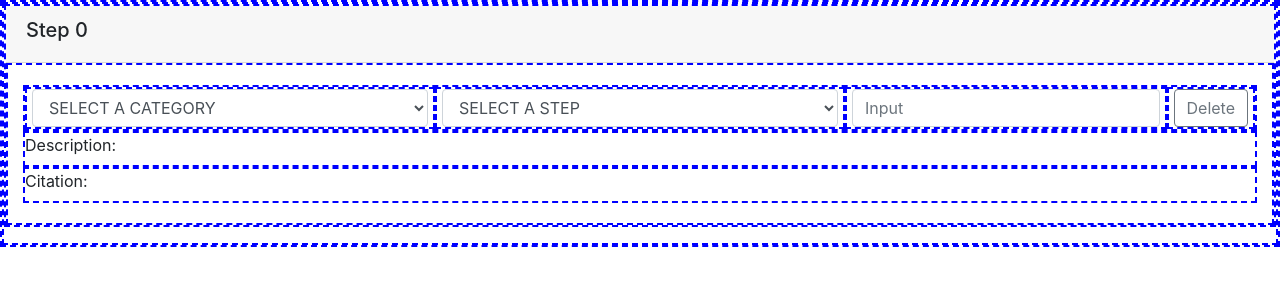
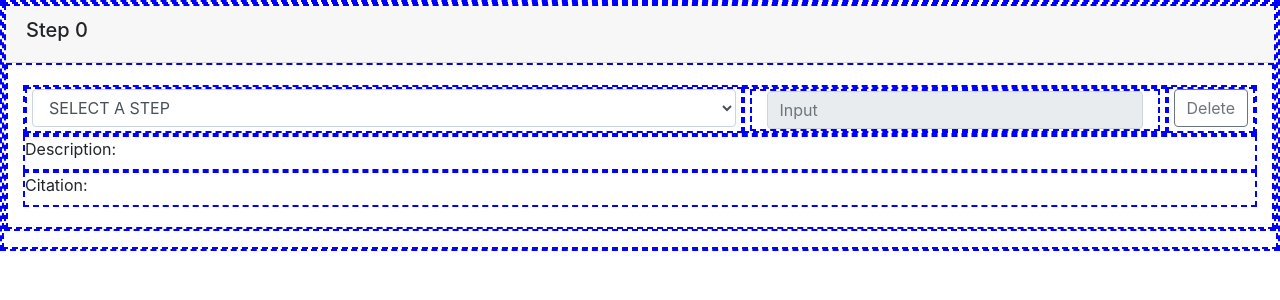
Before and after one commit to 17livincent/HonorsThesisProject, a React (Create React App) app in the folder client/: page / in a window 1280 px wide. Shown: the top 300 px of the page. Built offline with nearby package versions, Linux system fonts and the light colour scheme.

Commit message:
Removed category dropdown

```diff
--- a/client/src/AugStepForm.js
+++ b/client/src/AugStepForm.js
@@ -28,7 +28,6 @@ class AugStepForm extends React.Component {
 
         this.setRemoveStep = this.setRemoveStep.bind(this);
         this.clearSelects = this.clearSelects.bind(this);
-        this.populateOptions = this.populateOptions.bind(this);
     }
 
     componentDidMount() {
@@ -50,38 +49,45 @@ class AugStepForm extends React.Component {
         });
     }
 
+    // sets the state value to show that the delete button was pressed
     setRemoveStep() {
         this.setState({removeStep: true});
         alert('Step deleted');  // for testing
     }
 
+    // NOT WORKING
     clearSelects() {
-        if(this.state.stepCategory === '') {
-            document.getElementById('selectStepName').value = '';
-            document.getElementById('inputField').value = '';
-        }
+        //if(this.state.stepCategory === '') {
+        //    document.getElementById('selectStepName').value = '';
+        //    document.getElementById('inputField').value = '';
+        //}
         if(this.state.stepName === '') {
             document.getElementById('inputField').value = '';
         }
     }
 
-    // returns a returnable form of select options from the array
-    populateOptions(array) {
-        let options = '';
-        for(let i in array) {
-            options += `<option value='${array[i][1]}'>${array[i][0]}</option>`;
-        }
-        return options;
+    getInputField(id, placeholder) {
+        return (
+            <Col>
+                <Form.Control id={id}
+                    type='text'
+                    placeholder={placeholder}
+                    disabled={this.state.stepName === ''}>
+
+                </Form.Control>
+            </Col>
+        );
     }
 
     render() {
-
+        // get list of category options
         let categoryOptions = this.state.categories.length > 0 && this.state.categories.map((item, i) => {
             return (
                 <option value={item.val}>{item.name}</option>
             )
         }, this);
 
+        // get list of step options
         let stepOptions = this.state.steps.length > 0 && this.state.steps.map((item, i) => {
             return (
                 <option value={item.val}>{item.name}</option>
@@ -94,7 +100,7 @@ class AugStepForm extends React.Component {
                                     required='required'
                                     onChange={(e) => {this.setState({stepCategory: e.target.value}); this.clearSelects()}}
                                     value={this.state.stepCategory}>
-                                        <option value='' disabled>SELECT A CATEGORY</option>
+                                        <option value=''>SELECT A CATEGORY</option>
                                         {categoryOptions}
                                     </Form.Control>;
 
@@ -104,27 +110,18 @@ class AugStepForm extends React.Component {
                                 required='required'
                                 onChange={(e) => {this.setState({stepName: e.target.value}); this.clearSelects()}}
                                 value={this.state.stepName}>
-                                    <option value='' disabled>SELECT A STEP</option>
+                                    <option value=''>SELECT A STEP</option>
                                     {stepOptions}
                                 </Form.Control>;
 
-        // small input field
-        let inputField = <Form.Control id='inputField'
-                            type='text'
-                            placeholder='Input'>
-
-                            </Form.Control>
-
         // label for step description
-        let stepDescription = <Form.Label>Description: {this.state.stepCategory}</Form.Label>;
+        let stepDescription = <Form.Label>Description: {this.state.description}</Form.Label>;
 
         // label for step citation
-        let stepCitation = <Form.Label>Citation: {this.state.stepName}</Form.Label>;
+        let stepCitation = <Form.Label>Citation: {this.state.citation}</Form.Label>;
 
         // button to remove
-        let deleteButton = <Button variant='outline-secondary' onClick={this.setRemoveStep}>
-                                Delete
-                            </Button>
+        let deleteButton = <Button variant='outline-secondary' onClick={this.setRemoveStep}>Delete</Button>
 
         return (
             <div>
@@ -134,14 +131,11 @@ class AugStepForm extends React.Component {
                     </Card.Header>
                     <Card.Body>
                         <Form.Row>
-                            <Col xs={4}>
-                                {selectStepCategory}
-                            </Col>
-                            <Col xs={4}>
+                            <Col xs={7}>
                                 {selectStepName}
                             </Col>
                             <Col>
-                                {inputField}
+                                {this.getInputField('inputField', 'Input')}
                             </Col>
                             <Col xs='auto'>
                                 {deleteButton}
```
